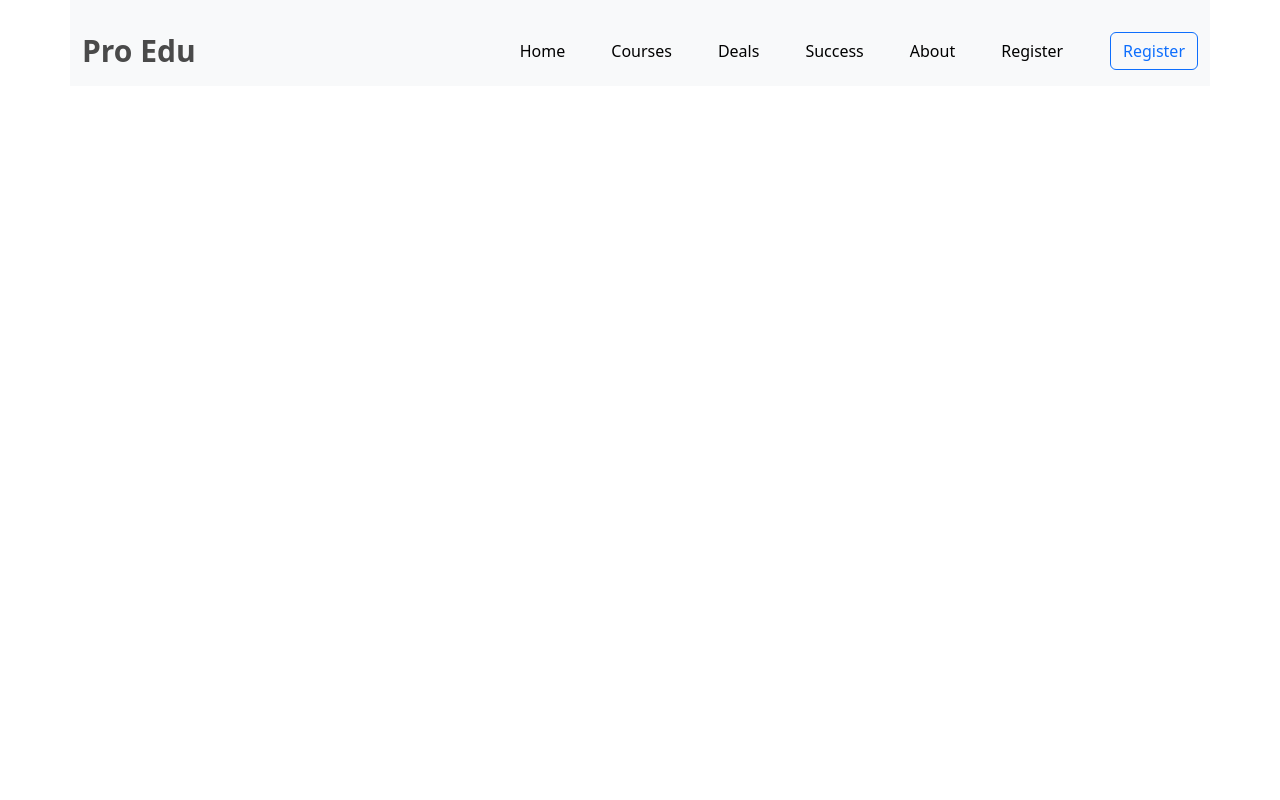
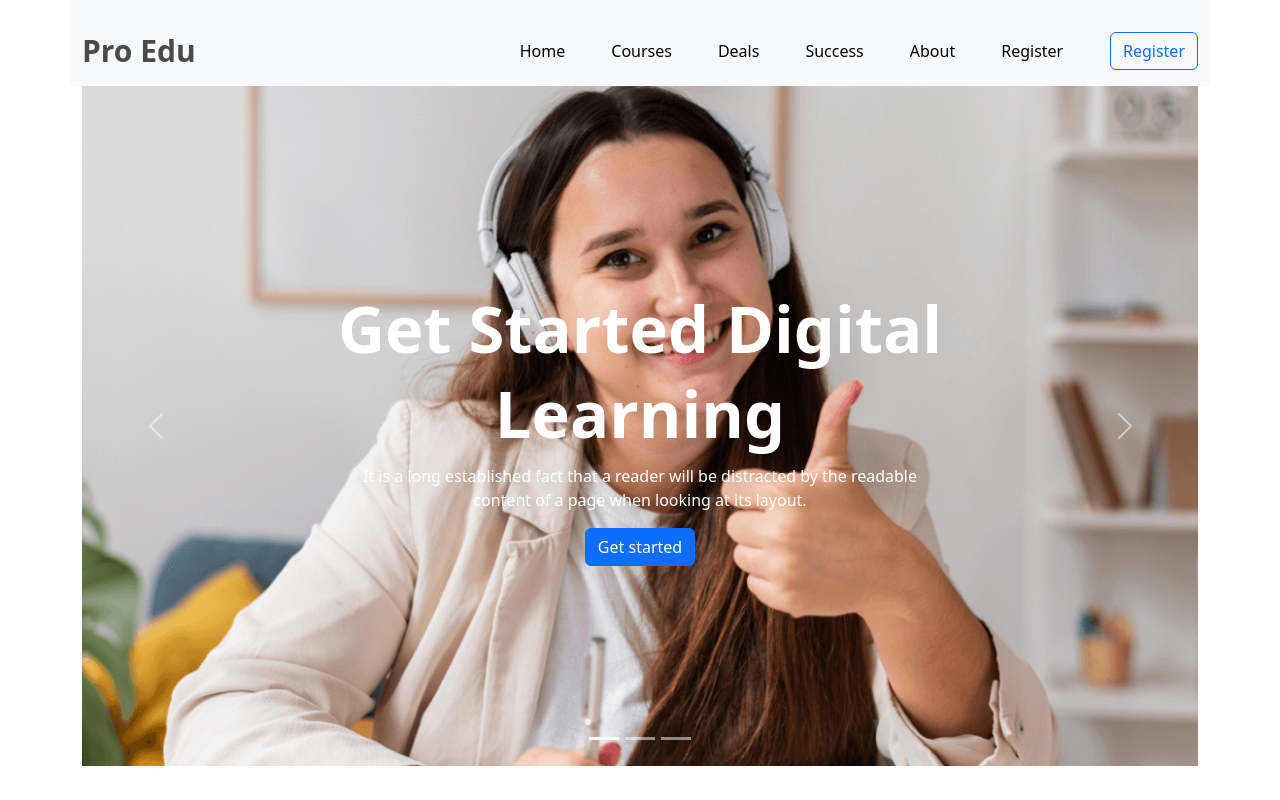
Before and after one commit to nusratjahanlima/EdTech-website-html-css-bootstrap, a plain HTML site: page index.html in a window 1280 px wide. Drawn offline with nearby package versions, Linux system fonts and the light colour scheme.

Commit message:
banner section completed

```diff
--- a/index.html
+++ b/index.html
@@ -16,6 +16,7 @@
 </head>
 
 <body>
+    <!-- nav section start -->
     <nav class="container navbar navbar-expand-lg bg-body-tertiary">
         <div class="container-fluid navbar-section">
             <a class="navbar-brand" href="#"><span class="proEdu">Pro Edu</span></a>
@@ -41,6 +42,57 @@
             </div>
         </div>
     </nav>
+    <!-- nav section end -->
+
+
+    <!-- banner section start -->
+    <div id="carouselExampleCaptions" class="container carousel slide banner">
+        <div class="carousel-indicators">
+            <button type="button" data-bs-target="#carouselExampleCaptions" data-bs-slide-to="0" class="active"
+                aria-current="true" aria-label="Slide 1"></button>
+            <button type="button" data-bs-target="#carouselExampleCaptions" data-bs-slide-to="1"
+                aria-label="Slide 2"></button>
+            <button type="button" data-bs-target="#carouselExampleCaptions" data-bs-slide-to="2"
+                aria-label="Slide 3"></button>
+        </div>
+        <div class="carousel-inner">
+            <div class="carousel-item active">
+                <img src="./images/cover/cover-1.png" class="d-block w-100 b-img" alt="...">
+                <div class="carousel-caption d-none d-md-block carousel-text-container">
+                    <h3 class="carousel-text-h1">Get Started Digital <br> Learning</h3>
+                    <p class="carousel-text-p">It is a long established fact that a reader will be distracted by the readable <br> content of a page when looking at its layout.</p>
+                    <button type="button" class="btn btn-primary">Get started</button>
+                </div>
+            </div>
+            <div class="carousel-item">
+                <img src="./images/cover/cover-2.jpg" class="d-block w-100 b-img" alt="...">
+                <div class="carousel-caption d-none d-md-block carousel-text-container">
+                    <h3 class="carousel-text-h1">Get Started Digital <br> Learning</h3>
+                    <p class="carousel-text-p">It is a long established fact that a reader will be distracted by the readable <br> content of a page when looking at its layout.</p>
+                    <button type="button" class="btn btn-primary">Get started</button>
+                </div>
+            </div>
+            <div class="carousel-item">
+                <img src="./images/cover/cover-3.jpg" class="d-block w-100 b-img" alt="...">
+                <div class="carousel-caption d-none d-md-block carousel-text-container">
+                    <h3 class="carousel-text-h1">Get Started Digital <br> Learning</h3>
+                    <p class="carousel-text-p">It is a long established fact that a reader will be distracted by the readable <br> content of a page when looking at its layout.</p>
+                    <button type="button" class="btn btn-primary">Get started</button>
+                </div>
+            </div>
+        </div>
+        <button class="carousel-control-prev" type="button" data-bs-target="#carouselExampleCaptions"
+            data-bs-slide="prev">
+            <span class="carousel-control-prev-icon" aria-hidden="true"></span>
+            <span class="visually-hidden">Previous</span>
+        </button>
+        <button class="carousel-control-next" type="button" data-bs-target="#carouselExampleCaptions"
+            data-bs-slide="next">
+            <span class="carousel-control-next-icon" aria-hidden="true"></span>
+            <span class="visually-hidden">Next</span>
+        </button>
+    </div>
+    <!-- bannner section end -->
 
 
     <script src="https://cdn.jsdelivr.net/npm/bootstrap@5.3.3/dist/js/bootstrap.bundle.min.js"
--- a/style/style.css
+++ b/style/style.css
@@ -2,7 +2,8 @@ body {
     font-family: "Poppins", sans-serif;
 }
 
-.navbar-section{
+/* nav section start */
+.navbar-section {
     margin-top: 15px;
 }
 
@@ -16,3 +17,24 @@ body {
     margin-left: 300px;
     gap: 30px;
 }
+
+/* nav section end */
+
+
+/* banner section start */
+.b-img {
+    height: 680px;
+    object-fit: cover;
+}
+
+.carousel-text-container {
+    margin-bottom: 160px;
+}
+
+.carousel-text-h1 {
+    font-size: 65px;
+    font-weight: 600;
+    line-height: 85px;
+    text-align: center;
+}
+/* banner section end */
```
